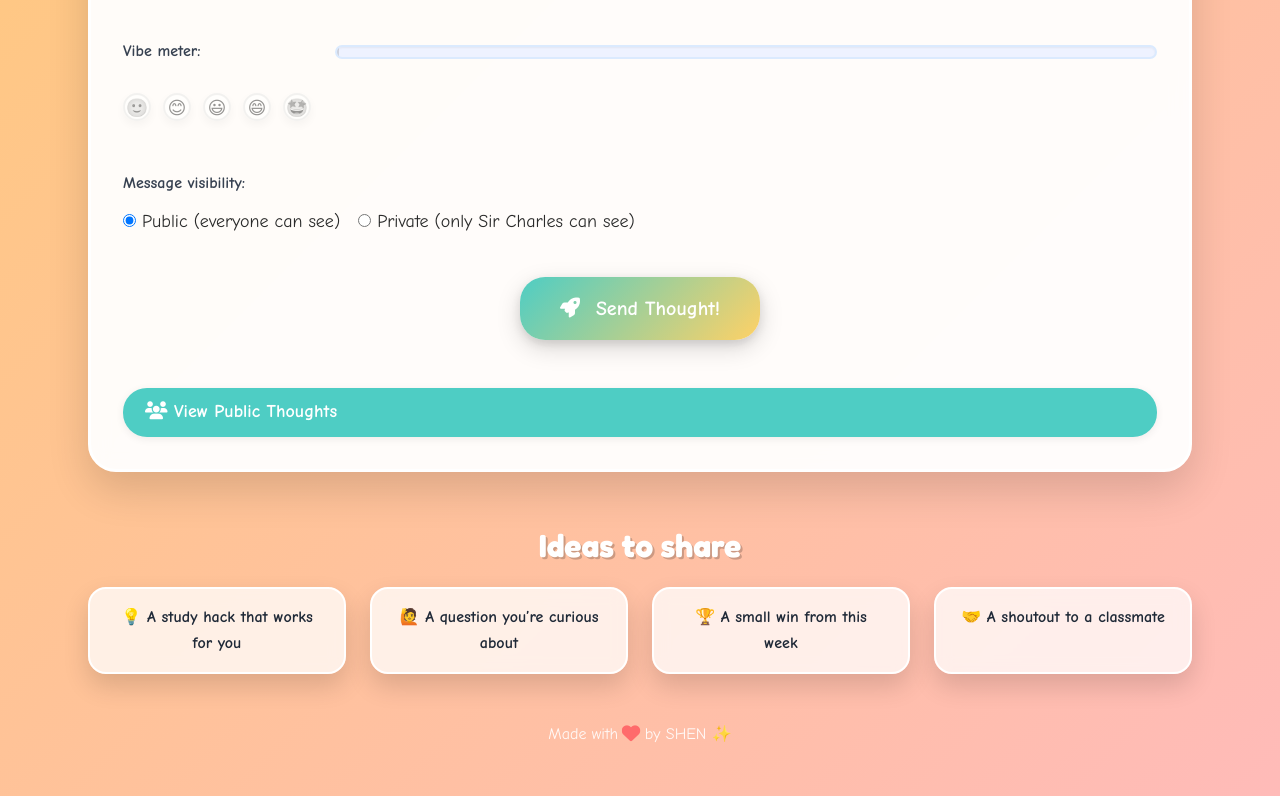
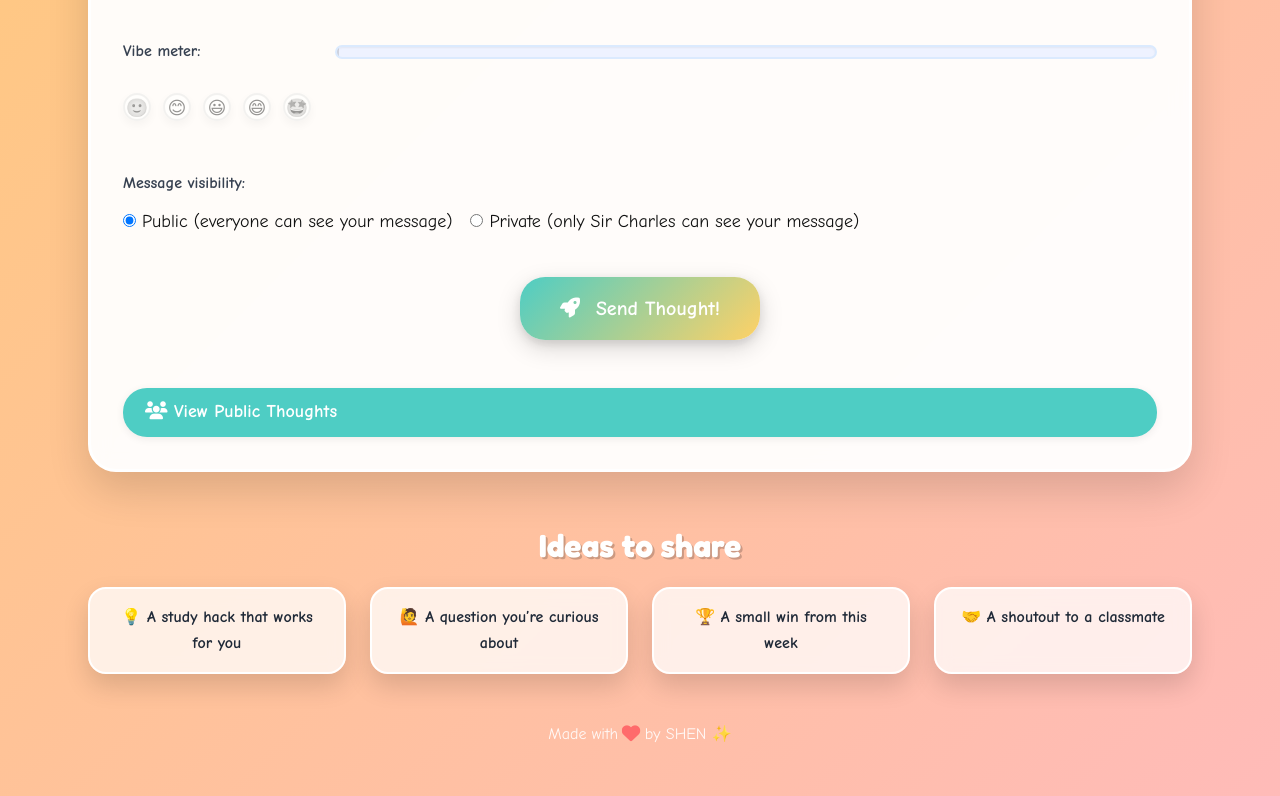
Before and after one commit to ShenrickGuzman/What-s-on-your-mind-, a website: page index.html in a window 1280 px wide. Shown: the part 1039-1835 px from the top of the page. Drawn offline with Linux system fonts and the light colour scheme.

Commit message:
Update index.html

```diff
--- a/index.html
+++ b/index.html
@@ -229,8 +229,8 @@
 				<div class="visibility-selector" style="margin: 18px 0 8px 0;">
 					<label class="label" style="font-weight:600;">Message visibility:</label>
 					<div class="visibility-options" style="margin-top:6px;display:flex;gap:18px;">
-						<label><input type="radio" name="visibility" value="public" id="visibilityPublic" checked> Public (everyone can see)</label>
-						<label><input type="radio" name="visibility" value="private" id="visibilityPrivate"> Private (only Sir Charles can see)</label>
+						<label style="color:#111;"><input type="radio" name="visibility" value="public" id="visibilityPublic" checked> Public (everyone can see your message)</label>
+						<label style="color:#111;"><input type="radio" name="visibility" value="private" id="visibilityPrivate"> Private (only Sir Charles can see your message)</label>
 					</div>
 				</div>
 
```
